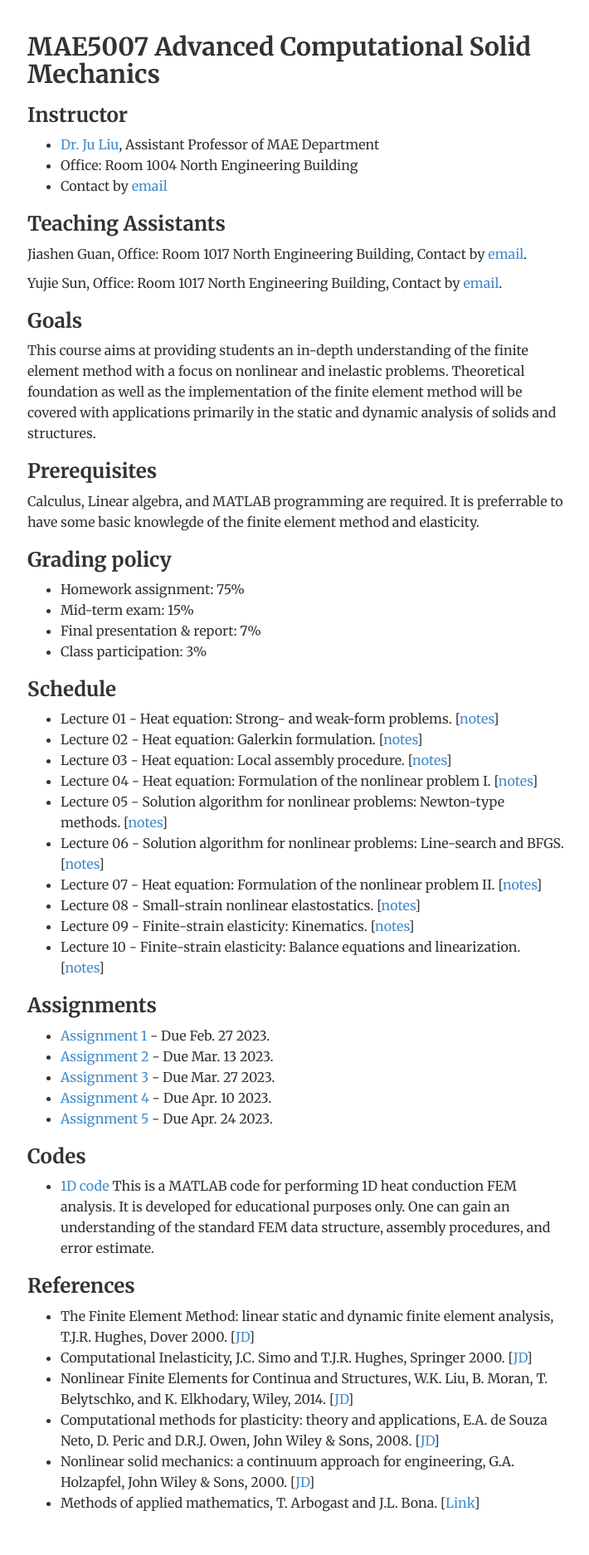
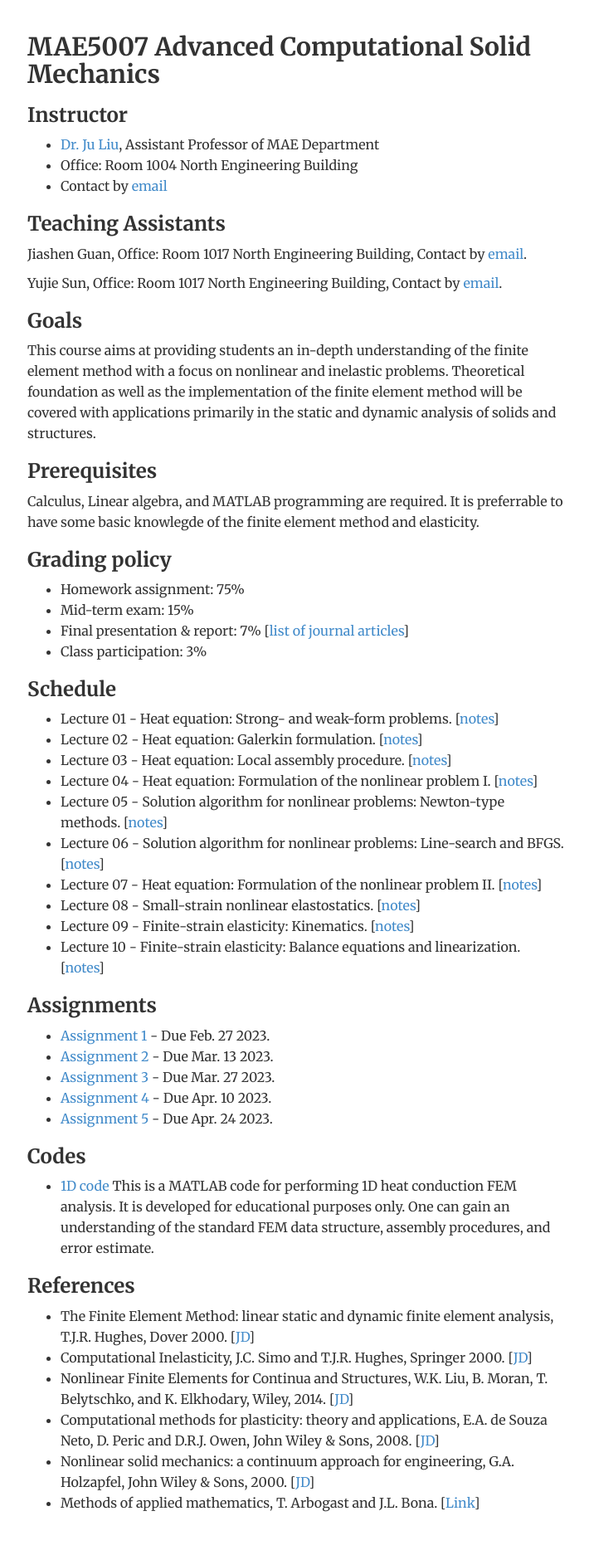
Before and after one commit to ju-liu/ju-liu.github.io, a Jekyll site: the page built from teaching/FEM-2023-Spring/index.html, in a window 1280 px wide. Shown: the whole page at 83% size, without its empty margins (283-993 px from the left). Built offline with Jekyll 4.4.1, drawn with Linux system fonts in a browser that asks for light colours; nearby versions of some CDN libraries; library files that are not in the unit come from our copies.

Commit message:
Update index.html

```diff
--- a/teaching/FEM-2023-Spring/index.html
+++ b/teaching/FEM-2023-Spring/index.html
@@ -30,7 +30,7 @@ description: Research of Dr. Ju Liu
   <ul>
     <li>Homework assignment: 75%</li>
     <li>Mid-term exam: 15%</li>
-    <li>Final presentation &amp; report: 7%</li>
+    <li>Final presentation &amp; report: 7% [<a href="misc/final_presentation_list_of_papers.pdf">list of journal articles</a>] </li>
     <li>Class participation: 3%</li>
     </ul>
 
```
